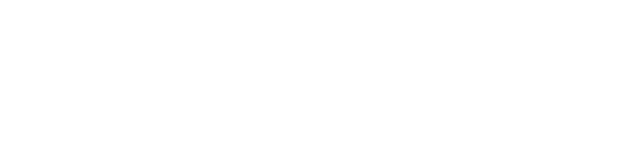
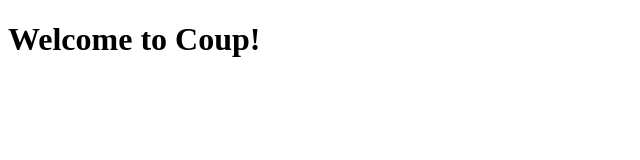
Before and after one commit to Guenterc94/Coup-App-, a plain HTML site: page index.html in a window 1280 px wide. Shown: the whole page, without its empty margins (0-640 px from the left). Drawn offline with Linux system fonts and the light colour scheme.

Commit message:
Added a home page

```diff
--- a/coup.html
+++ b/index.html
@@ -4,9 +4,11 @@
     <meta charset="UTF-8">
     <meta http-equiv="X-UA-Compatible" content="IE=edge">
     <meta name="viewport" content="width=device-width, initial-scale=1.0">
-    <title>Document</title>
+    <title>Coup Home</title>
 </head>
 <body>
-
+    <div>
+        <h1>Welcome to Coup!</h1>
+    </div>
 </body>
 </html>
```
